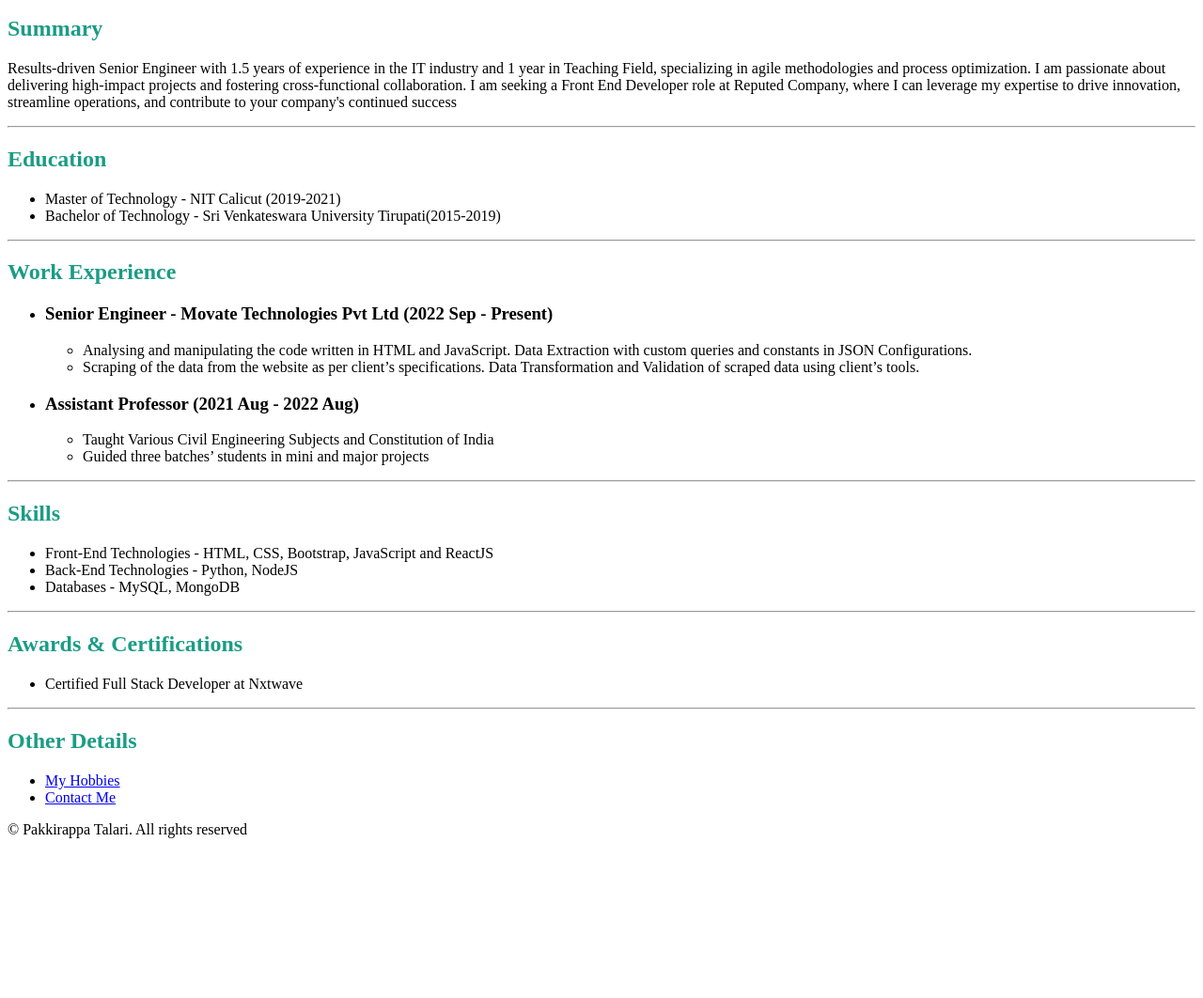
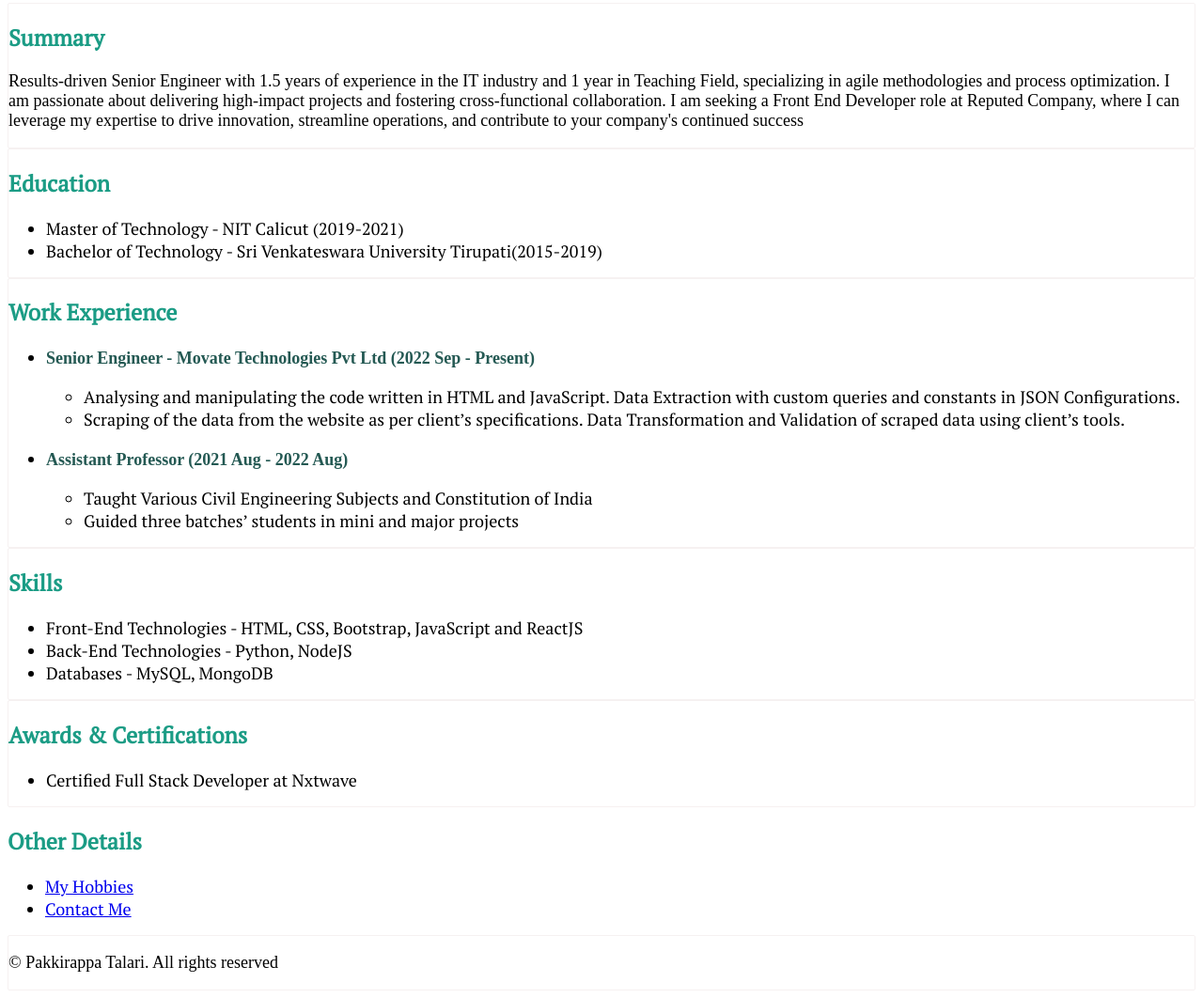
Before and after one commit to pakkirtalari/My-Resume, a plain HTML site: page index.html in a window 1280 px wide. Shown: the part 287-1349 px from the top of the page at 94% size. Before the commit the page ends 1195 px from the top, so only its background shows below. Drawn offline with Linux system fonts and the light colour scheme.

Commit message:
Add files via upload

```diff
--- a/index.html
+++ b/index.html
@@ -6,7 +6,7 @@
     <link rel="stylesheet" href="./style.css">
     <link rel="preconnect" href="https://fonts.googleapis.com">
     <link rel="preconnect" href="https://fonts.gstatic.com" crossorigin>
-    <link href="https://fonts.googleapis.com/css2?family=Josefin+Sans&family=Young+Serif&display=swap" rel="stylesheet">
+    <link href="https://fonts.googleapis.com/css2?family=Josefin+Sans&family=PT+Serif&family=Young+Serif&display=swap" rel="stylesheet">
 </head>
 <body>
     <h1>Pakkirappa Talari</h1>
@@ -14,19 +14,23 @@
         <img src="./photo-pakkir.jpg" alt="Pakkirappa's profile picture">
     </div>
 
+    <div class="summary">
         <h2>Summary</h2>
         <p>Results-driven Senior Engineer with 1.5 years of experience in the IT industry and 1 year in Teaching Field,
             specializing in agile methodologies and process optimization.
             I am passionate about delivering high-impact projects and fostering cross-functional collaboration.
             I am seeking a Front End Developer role at Reputed Company,
             where I can leverage my expertise to drive innovation, streamline operations, and contribute to your company's continued success</p>
-    <hr>
+    </div>
+    <div class="summary">
         <h2>Education</h2>
         <ul>
             <li>Master of Technology - NIT Calicut (2019-2021)</li>
             <li>Bachelor of Technology - Sri Venkateswara University Tirupati(2015-2019)</li>
         </ul>
-    <hr>
+    </div>
+
+    <div class="summary">
         <h2>Work Experience</h2>
         <ul>
             <li>
@@ -46,26 +50,35 @@
                 </ul>
             </li>
         </ul>
-    <hr>
+    </div>
+
+    <div class="summary">
         <h2>Skills</h2>
         <ul>
             <li>Front-End Technologies - HTML, CSS, Bootstrap, JavaScript and ReactJS</li>
             <li>Back-End Technologies - Python, NodeJS</li>
             <li>Databases - MySQL, MongoDB</li>
         </ul>
-    <hr>
+    </div>
+
+    <div class="summary">
         <h2>Awards & Certifications</h2>
         <ul>
             <li>Certified Full Stack Developer at Nxtwave</li>
         </ul>
-    <hr>
+    </div>
+    <div>
         <h2>Other Details</h2>
         <ul>
             <li><a href="./hobbies.html">My Hobbies</a></li>
             <li><a href="./contactme.html">Contact Me</a></li>
         </ul>
+    </div>
+    <div class="summary">
         <footer>
             <p>© Pakkirappa Talari. All rights reserved</p>
         </footer>
+    </div>
+
     </body>
 </html>
--- a/style.css
+++ b/style.css
@@ -14,3 +14,24 @@ h1{
 h2{
     color: #1B9C85;
 }
+.summary{
+    border: 1px solid #F6F1F1;
+    border-radius: 2px;
+    box-shadow: #F6F1F1;
+}
+*{
+    font-family: "PT Serif";
+}
+p, li{
+    font-size: 18px;
+}
+h3, p{
+    font-family: "Frank Ruhl Libre";
+    font-size: 18px;
+}
+h3{
+    color: #245953;
+}
+a:hover{
+    color: #B0DAFF;
+}
```
Also changed, not shown: contactme.html (+4 -0 lines), hobbies.html (+4 -1 lines). Lines whose indentation alone changed are shown as unchanged.
